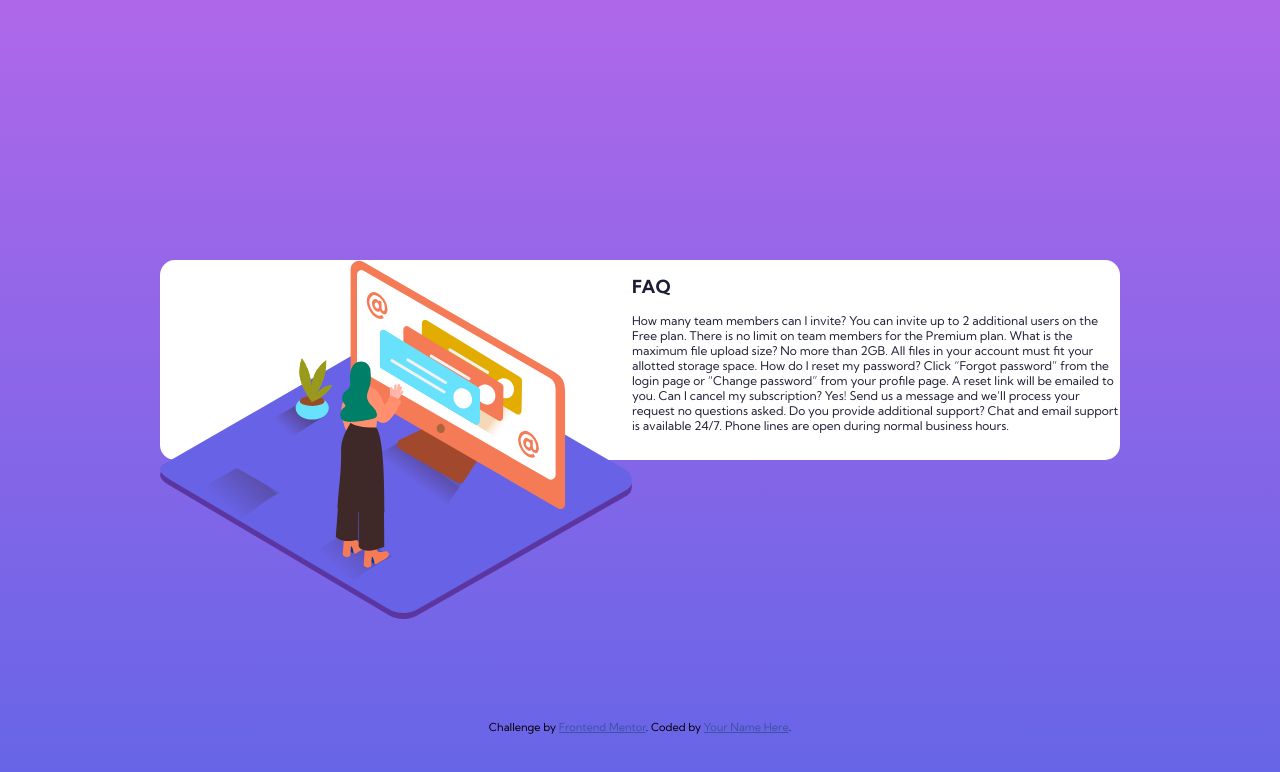
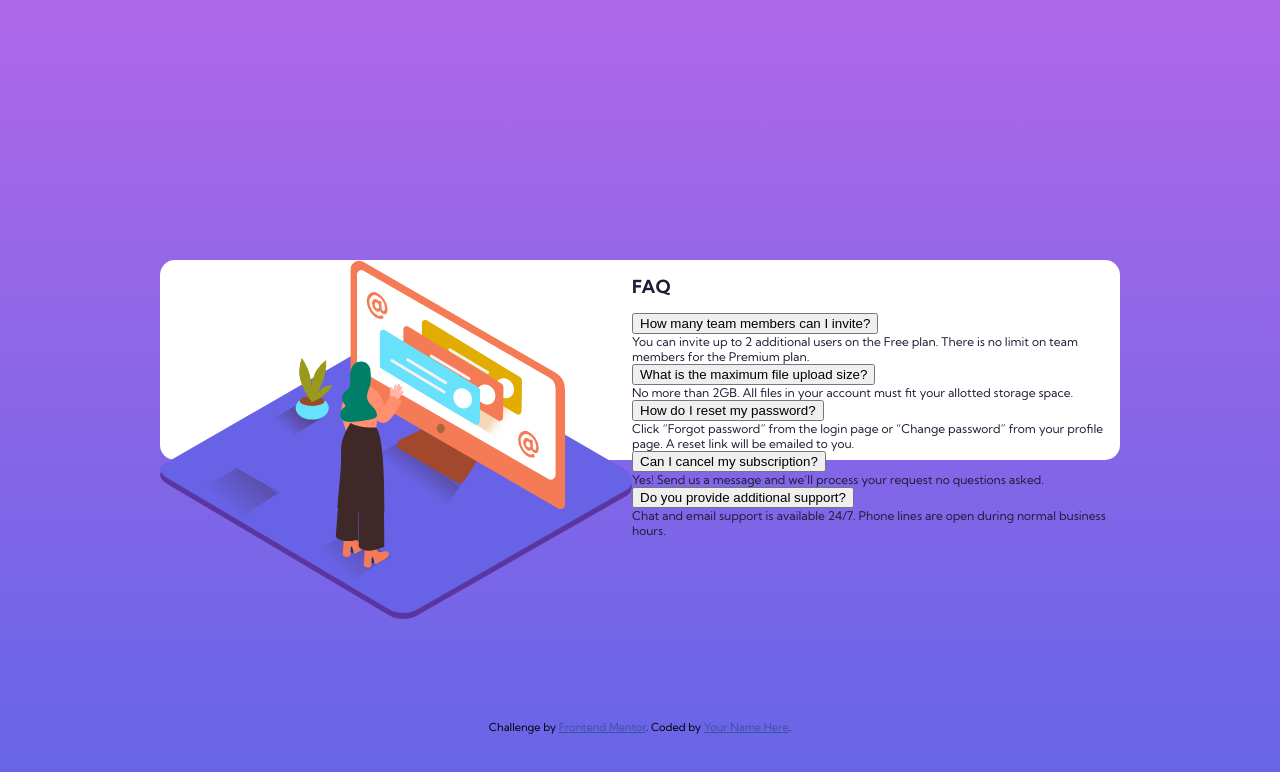
Before and after one commit to BonnieMcb/FAQ-Accordion-Hub, a plain HTML site: page index.html in a window 1280 px wide. Drawn offline with nearby package versions, Linux system fonts and the light colour scheme.

Commit message:
Add buttons for question class and their hover colour.

```diff
--- a/assets/css/index.css
+++ b/assets/css/index.css
@@ -33,3 +33,7 @@ div.card {
 .pri-text {
     color: hsl(238, 29%, 16%);
 }
+
+button.question:hover {
+    color: hsl(14, 88%, 65%);
+}
--- a/index.html
+++ b/index.html
@@ -25,7 +25,7 @@
   </style>
 </head>
 <body>
-    <div class="outer">
+    <div class="outer pri-text">
 
         <div class="card">
             <div class="image">
@@ -33,23 +33,41 @@
             </div>
             <div class="faq pri-text">
                 <h2>FAQ</h2>
-                <div>
-                      How many team members can I invite?
+                <div class="container">
+                    <button class="question">How many team members can I invite?</button>
+                    <div class="answer">
                         You can invite up to 2 additional users on the Free plan. There is no limit on
                         team members for the Premium plan.
+                    </div>
 
+                    <button class="question">
                         What is the maximum file upload size?
+                    </button>
+                    <div class="answer">
                         No more than 2GB. All files in your account must fit your allotted storage space.
+                    </div>
 
+                    <button class="question">
                         How do I reset my password?
+                    </button>
+                    <div class="answer">
                         Click “Forgot password” from the login page or “Change password” from your profile page.
                         A reset link will be emailed to you.
+                    </div>
 
+                    <button class="question">
                         Can I cancel my subscription?
+                    </button>
+                    <div class="answer">
                         Yes! Send us a message and we’ll process your request no questions asked.
+                    </div>
 
+                    <button class="question">
                     	Do you provide additional support?
+                    </button>
+                    <div class="answer">
                         Chat and email support is available 24/7. Phone lines are open during normal business hours.
+                    </div>
 
                 </div>
             </div>
```
Lines whose indentation alone changed are shown as unchanged.
